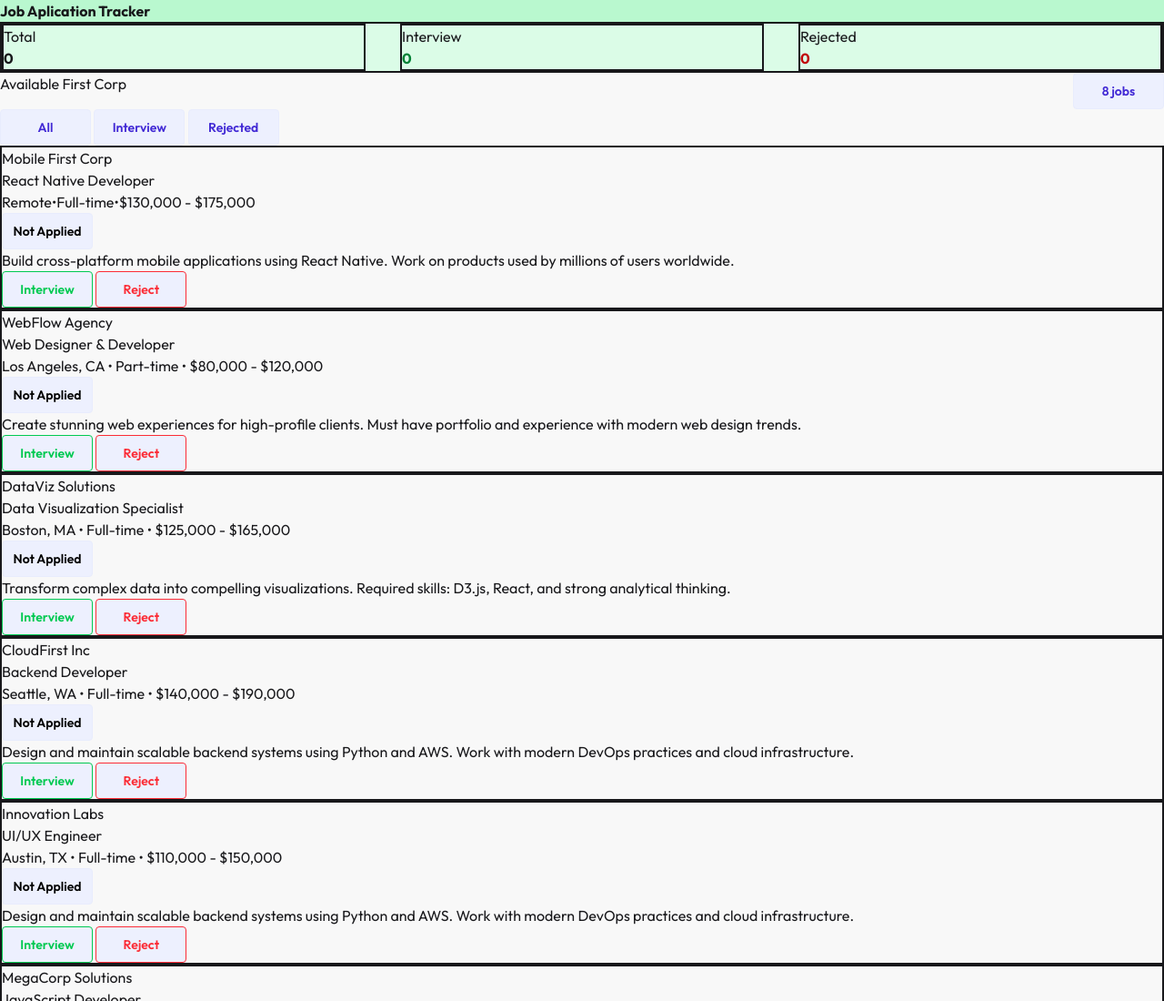
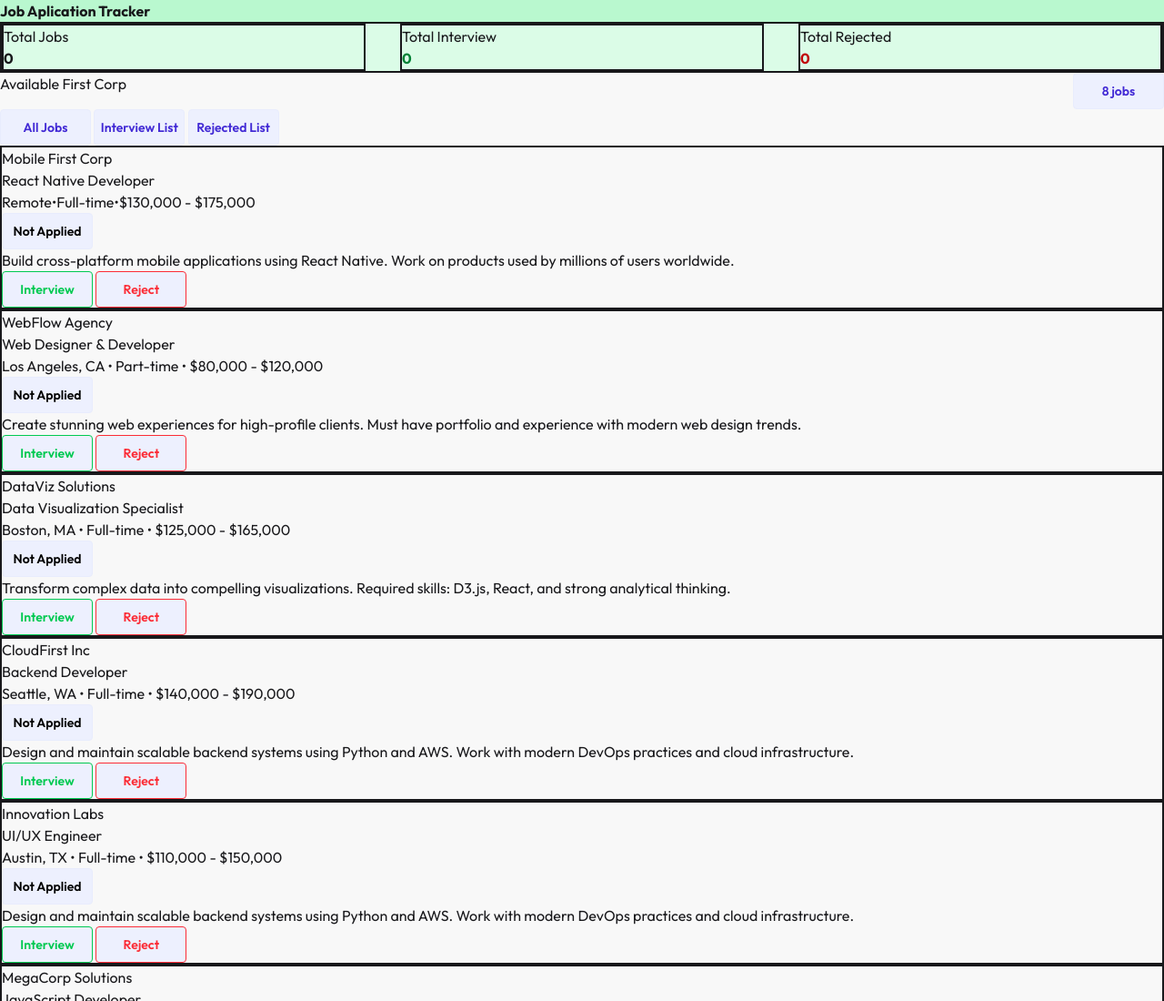
Before and after one commit to aipronob/Interview-tracker, a plain HTML site: page index.html in a window 1280 px wide. Shown: the top 1100 px of the page at 91% size. Drawn offline with nearby package versions, Linux system fonts and the light colour scheme.

Commit message:
button corrected

```diff
--- a/index.html
+++ b/index.html
@@ -31,15 +31,15 @@
     <h1 class="bg-green-200 font-bold " >Job Aplication Tracker</h1>
     <div class="summary-bar flex gap-5 justify-between bg-green-100 border-2" >
       <div class="total border-2 w-[400px] text-left">
-        <h1>Total</h1>
+        <h1>Total Jobs</h1>
         <span id="totaljobs" class="text-navy-300 font-bold">0</span>
       </div>
-      <div class="interview border-2 w-[400px] text-left">
-        <h1>Interview</h1>
+      <div class="interviewBtn border-2 w-[400px] text-left">
+        <h1> Total Interview</h1>
         <span id="totalinterview" class="text-green-700 font-bold ">0</span>
       </div>
       <div class="rejected border-2 w-[400px] text-left">
-        <h1>Rejected</h1>
+        <h1>Total Rejected</h1>
         <span id="totalreject" class="text-red-700 font-bold">0</span>
       </div>
     </div>
@@ -53,9 +53,9 @@
   <button class="btn btn-soft btn-primary w-[100px]">8 jobs</button>
   </div>
   <div>
-<button class="btn btn-soft btn-primary w-[100px]">All</button>
-<button class="btn btn-soft btn-primary w-[100px]">Interview</button>
-<button class="btn btn-soft btn-primary w-[100px]">Rejected</button>
+<button class=" allBtn btn btn-soft btn-primary w-[100px]">All Jobs</button>
+<button class=" interviewList btn btn-soft btn-primary w-[100px]">Interview List</button>
+<button class=" rejectedBtn btn btn-soft btn-primary w-[100px]">Rejected List</button>
 </div>
 </section>
 <!-- 1 -->
@@ -148,7 +148,7 @@
 
 <script src="./script/machine.js"></script>
 <script src="./script/script.js"></script>
-<script src="./script/interview.js"></script>
-<script src="./script/reject.js"></script>
+<script src="./script/all-interview-rejected.js"></script>
+
 </body>
 </html>
--- a/script/interview.js
+++ /dev/null
@@ -1,7 +0,0 @@
-document.getElementById("interview1").addEventListener("click", function(){
-
-  const clicking1 = getValueFromClick(interview1);
-  const clicking2 = getValueFromClick(interview2);
-
-
-});
```
Also changed, not shown: script/all-interview-rejected.js (added).
